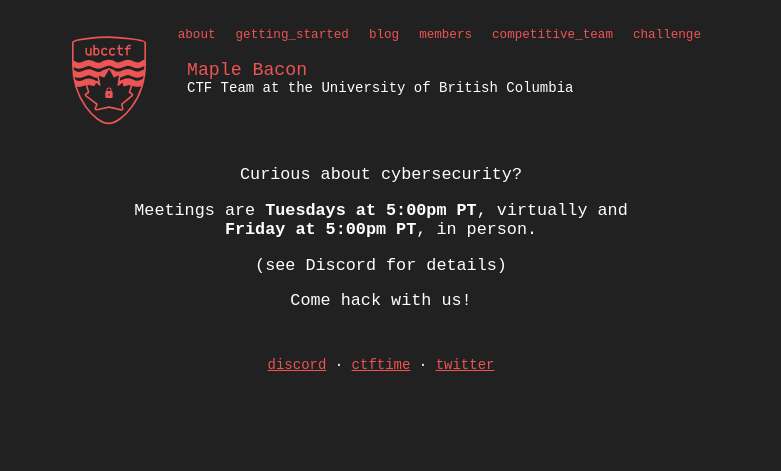
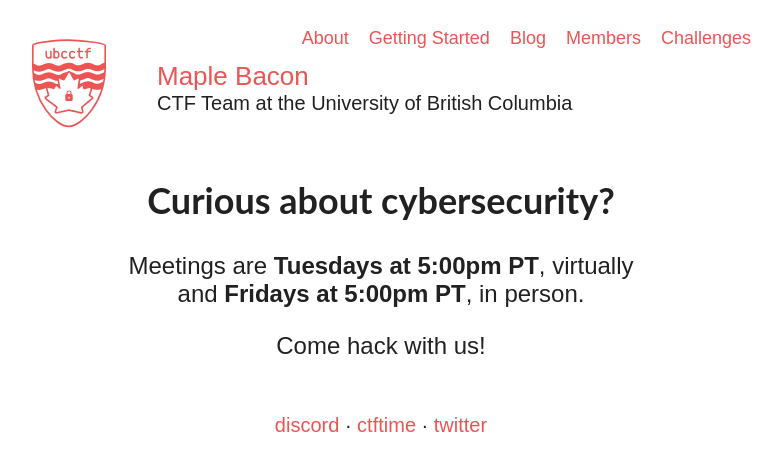
Before and after one commit to ubcctf/ubcctf.github.io, a Jekyll site: the page built from index.html, in a window 1280 px wide. Shown: the top 471 px of the page, without its empty margins (259-1040 px from the left). Built offline with Jekyll 4.4.1, drawn with Linux system fonts in a browser that asks for light colours; nearby versions of some CDN libraries; some web fonts are replaced.

Commit message:
Rewrite CSS: use a non-monospace font, add a light theme, suite of CSS cleanups, add media queries for a responsive design on mobile, distinguish headers + blockquotes much more, higher contrast colors, significantly increase font size

```diff
--- a/_includes/header.html
+++ b/_includes/header.html
@@ -1,9 +1,10 @@
 <header>
   <nav>
-    {% assign pages = "about,getting_started,blog,members,competitive_team,challenge" | split: "," %}
-    {% for p in pages %}
-    <a href="/{{ p }}"{% if page.name contains p %} class="active"{% endif %}>{{ p }}</a>
-    {% endfor %}
+    <a href="/about"{% if page.name contains 'about' %} class="active"{% endif %}>About</a>
+    <a href="/getting_started"{% if page.name contains 'getting_started' %} class="active"{% endif %}>Getting Started</a>
+    <a href="/blog"{% if page.name contains 'blog' %} class="active"{% endif %}>Blog</a>
+    <a href="/members"{% if page.name contains 'members' %} class="active"{% endif %}>Members</a>
+    <a href="/challenge"{% if page.name contains 'challenge' %} class="active"{% endif %}>Challenges</a>
     <!-- <a href="https://ctf.maplebacon.org" >maplectf_2023</a> -->
   </nav>
   <div class="logo">
--- a/_layouts/default.html
+++ b/_layouts/default.html
@@ -30,12 +30,12 @@
     </script>
   </head>
   <body>
-    <div id="container">
+    <main>
       {% include header.html %}
       <div class="content">
         {{ content }}
       </div>
       {% include footer.html %}
-    </div>
+    </main>
   </body>
 </html>
--- a/_layouts/post.html
+++ b/_layouts/post.html
@@ -8,7 +8,6 @@
   {% if author %}by <a href="{{ author.url }}">{{ author.name }}</a>{% endif %}{% if page.co-authors %}{% for co-author in page.co-authors %}{% if forloop.last %} and {% else %}, {% endif %}{% assign author = site.authors | where: 'short_name', co-author | first %}<a href="{{ author.url }}">{{ author.name }}</a>{% endfor %}{% endif %}
   <!-- ^^ this jekyll is all on one line so commas format properly -->
 </p>
-
-<br>
-
+<div class="post">
 {{ content }}
+</div>
--- a/assets/css/styles.css
+++ b/assets/css/styles.css
@@ -7,21 +7,33 @@
     --header-color: #2b2b2b;
     --background-color: #212121;
     --code-background-color: #272727;
+    --text-color: #fff;
 }
 
 html {
-    font-size: 14px;
+    font-size: 1.25em;
 }
 
 body {
     background-color: var(--background-color);
-    font-family: 'Overpass Mono', monospace;
+    font-family: 'Cantarell', sans-serif; /*'Comic Mono', 'Lato', 'Noto Sans', 'Helvetica'; */
     font-variant-ligatures: none;
-    color: #fff;
+    color: var(--text-color);
+}
+
+/* Header text */
+h1, h2, h3, h4, h5, h6 {
+    font-family: 'Lato', 'Noto Sans', sans-serif;
+}
+
+/* Centering and width */
+main {
+    margin: 0 auto;
+    max-width: 40em;
 }
 
 a {
-    color: #ed5454;
+    color: var(--red);
     text-decoration: underline;
     &:hover {
         /* color: #73ead3; */
@@ -29,26 +41,16 @@
     }
 }
 
-strong, h1, h2, h3 {
-    :not(a) {
-        filter: brightness(170%)
-    }
+header a, footer a {
+    text-decoration: none;
 }
 
 h1 {
-    padding-top: 10px;
     text-align: center;
 }
 
-h2 {
-    padding-top: 10px;
-    font-size: 17px;
-}
-
-footer {
-    padding-top: 30px;
-    text-align: center;
-    margin-bottom: 25px;
+.post h2 {
+    padding-top: 1em;
 }
 
 img {
@@ -58,6 +60,12 @@
     vertical-align: middle;
 }
 
+blockquote {
+    font-style: italic;
+    border-left: 4px solid #ccc;
+    padding-left: 1em;
+}
+
 p > code, li > code {
     background: var(--code-background-color);
     border-radius: 4px;
@@ -65,26 +73,32 @@
     color: var(--red);
 }
 
+.highlight {
+    overflow-x: scroll;
+    padding: 0 5px;
+}
+
 div.highlight, pre.highlight {
     overflow-x: auto;
 }
 
+/* Very fancy header css */
+/* todo: simplify */
 header {
     padding: 20px;
     margin-bottom: 20px;
 
-    a {
-        text-decoration: none;
-        &:hover, &.active {
-            filter: brightness(240%);
-        }
-    }
+    display: grid;
+    grid-template-columns: repeat(5, 1fr);
+    grid-template-rows: repeat(3, 1fr);
+    grid-column-gap: 20px;
+    grid-row-gap: 0px;
 
     .logo {
+        grid-column: 1 / 2;
+        grid-row: 1 / 4;
         display: flex;
         justify-content: center;
-        grid-column: 1 / 2;
-        grid-row: 1 / 4;
         img {
             height: 90px;
         }
@@ -102,6 +116,8 @@
         }
     }
     nav {
+        grid-column: 2 / 6;
+        grid-row: 1;
         display: flex;
         flex-direction: row;
         justify-content: flex-end;
@@ -113,7 +129,25 @@
     }
 }
 
+/* Centered footer */
+footer {
+    padding-top: 30px;
+    text-align: center;
+    margin-bottom: 25px;
+}
 
+/* Home page blurb */
+.description {
+    text-align: center;
+    margin: 0 auto;
+    font-size: 1.2rem;
+    grid-column: 1 / 3;
+    h2 {
+        padding-top: 0;
+    }
+}
+
+/* Inline images: for use with {% include image.html %} */
 figure {
     margin-top: 10px;
     margin-bottom: 10px;
@@ -126,48 +160,6 @@
         padding-left: 10px;
         padding-right: 10px;
     }
-}
-
-.description {
-    width: 80%;
-    text-align: center;
-    margin: 0 auto;
-    font-size: 1.2rem;
-    grid-column: 1 / 3;
-}
-
-.nowrap {
-    white-space: nowrap;
-}
-
-.nowrap2 {
-    white-space: pre-wrap;
-    overflow-wrap: break-word;
-}
-
-.post-info {
-    text-align: center;
-}
-
-.highlight {
-    overflow-x: scroll;
-    padding: 0 5px;
-}
-
-@media (min-width: 700px) {
-    header {
-        display: grid;
-        grid-template-columns: repeat(5, 1fr);
-        grid-template-rows: repeat(3, 1fr);
-        grid-column-gap: 20px;
-        grid-row-gap: 0px;
-        nav {
-            grid-column: 2 / 6;
-            grid-row: 1;
-        }
-    }
-
-    figure {
     &.img-right {
         width: 50%;
         float: right;
@@ -178,14 +170,21 @@
         float: left;
         margin: 10px 20px 10px 0px;
     }
-    }
-
-    #container {
-        margin: 0 auto;
-        width: 700px;
+    &.img-top {
+        width: 50%;
+        margin: 10px auto;
     }
 }
 
+/* Light theme: for those who prefer it (but we default to dark) */
+@media (prefers-color-scheme: light) {
+    body {
+        background-color: var(--text-color);
+        color: var(--background-color);
+    }
+}
+
+/* Media queries: for small screens */
 @media (max-width: 700px) {
     header {
         display: flex;
@@ -199,12 +198,11 @@
             margin: 10px auto;
         }
     }
-
-    figure {
-        margin: auto;
 }
 
-    #container {
-        width: 100%;
+/* Media queries: for mobile viewing */
+@media (max-width: 400px) {
+    body {
+        font-size: 0.75em;
     }
 }
--- a/index.html
+++ b/index.html
@@ -4,9 +4,8 @@
 ---
 
 <div class="description">
-    <p>Curious about cybersecurity?</p>
+    <h2>Curious about cybersecurity?</h2>
 
-    <p>Meetings are <strong>Tuesdays at 5:00pm PT</strong>, virtually and <strong>Friday at 5:00pm PT</strong>, in person.</p>
-    <p>(see Discord for details)</p>
+    <p>Meetings are <b>Tuesdays at 5:00pm PT</b>, virtually<br> and <b>Fridays at 5:00pm PT</b>, in person.</p>
     <p>Come hack with us!</p>
 </div>
```
Also changed, not shown: teamname.md (+2 -3 lines). Lines whose indentation alone changed are shown as unchanged.
